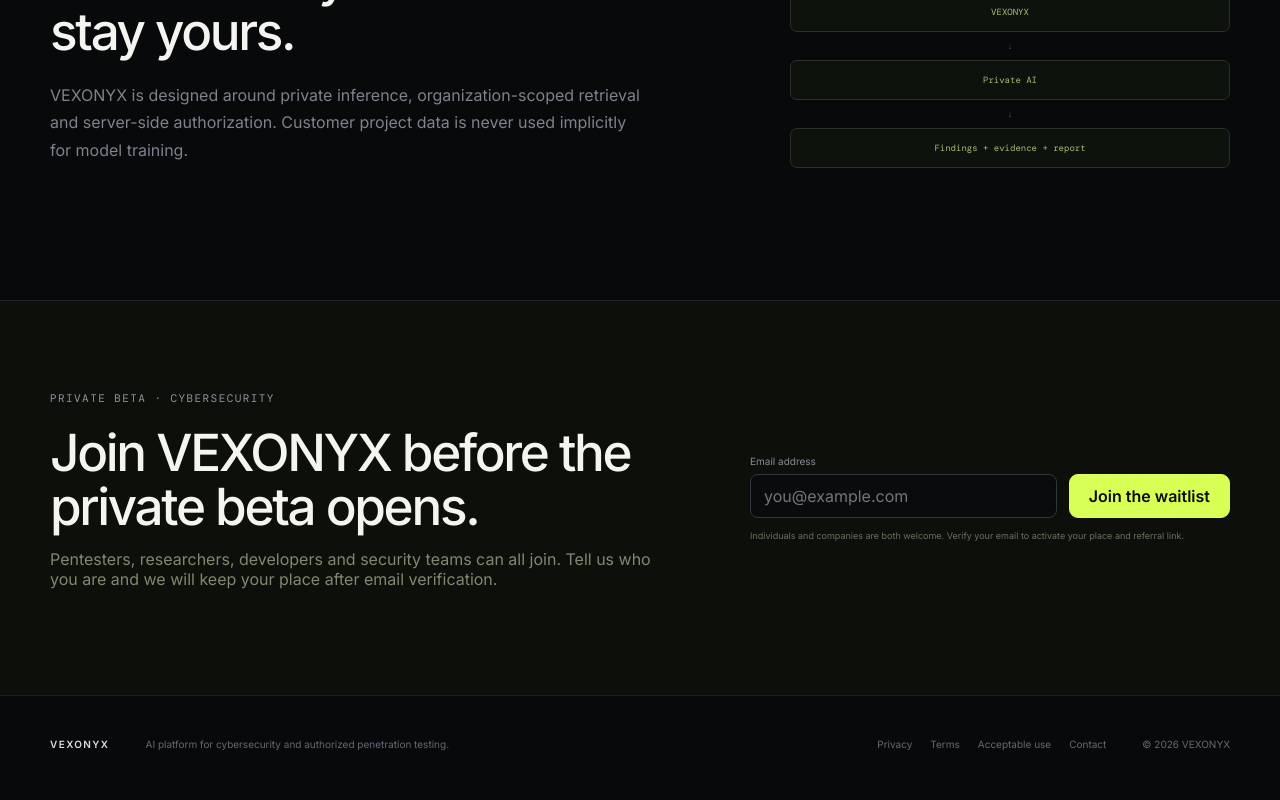
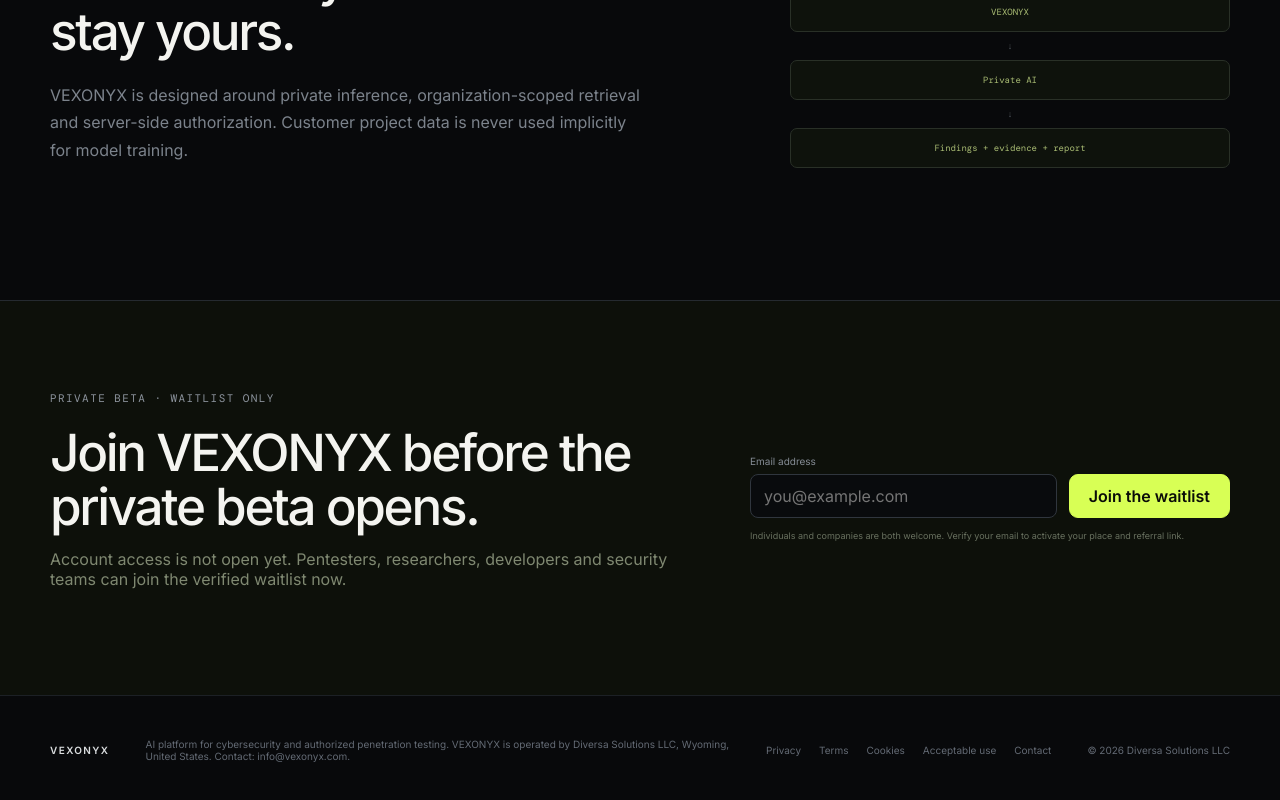
Before and after one commit to heke99/vexonyx, a Next.js app in the folder apps/web/: page / in a window 1280 px wide. Shown: the part 3541-4341 px from the top of the page. Built offline with nearby package versions, Linux system fonts and the light colour scheme; no server answers; a web font is replaced by a local one.

Commit message:
Use legal footer and waitlist-only launch copy

```diff
--- a/apps/web/app/page.tsx
+++ b/apps/web/app/page.tsx
@@ -1,6 +1,7 @@
 import Link from "next/link";
 import { HeroAttackSurface } from "@/components/hero-attack-surface";
 import { HeroWorkspace } from "@/components/hero-workspace";
+import { MarketingFooter } from "@/components/marketing-footer";
 import { MarketingHeader } from "@/components/marketing-header";
 import { WaitlistForm } from "@/components/waitlist-form";
 import heroStyles from "./home-hero.module.css";
@@ -61,7 +62,7 @@ export default function HomePage() {
 
     <section className="section shell privacy-section"><div><div className="section-label">PRIVATE BY ARCHITECTURE</div><h2>Your security context should stay yours.</h2><p>VEXONYX is designed around private inference, organization-scoped retrieval and server-side authorization. Customer project data is never used implicitly for model training.</p></div><div className="privacy-stack"><span>Your authorized project</span><i>↓</i><span>VEXONYX</span><i>↓</i><span>Private AI</span><i>↓</i><span>Findings + evidence + report</span></div></section>
 
-    <section className="waitlist-cta"><div className="shell waitlist-inner"><div><div className="section-label">PRIVATE BETA · CYBERSECURITY</div><h2>Join VEXONYX before the private beta opens.</h2><p>Pentesters, researchers, developers and security teams can all join. Tell us who you are and we will keep your place after email verification.</p></div><WaitlistForm compact /></div></section>
-    <footer className="site-footer"><div className="shell footer-grid"><strong>VEXONYX</strong><p>AI platform for cybersecurity and authorized penetration testing.</p><nav><Link href="/privacy">Privacy</Link><Link href="/terms">Terms</Link><Link href="/acceptable-use">Acceptable use</Link><Link href="/contact">Contact</Link></nav><span>© 2026 VEXONYX</span></div></footer>
+    <section className="waitlist-cta"><div className="shell waitlist-inner"><div><div className="section-label">PRIVATE BETA · WAITLIST ONLY</div><h2>Join VEXONYX before the private beta opens.</h2><p>Account access is not open yet. Pentesters, researchers, developers and security teams can join the verified waitlist now.</p></div><WaitlistForm compact /></div></section>
+    <MarketingFooter />
   </main>;
 }
```
